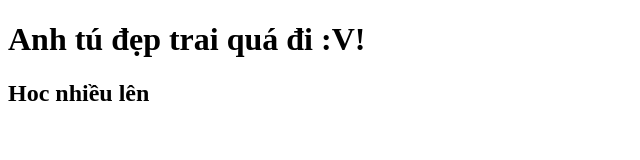
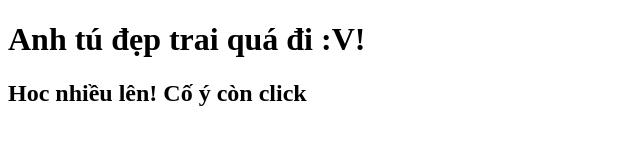
Before and after one commit to anhtu1202/github-demo, a plain HTML site: page index.html in a window 1280 px wide. Shown: the whole page, without its empty margins (0-640 px from the left). Drawn offline with Linux system fonts and the light colour scheme.

Commit message:
Update index.html

```diff
--- a/index.html
+++ b/index.html
@@ -8,6 +8,6 @@
 </head>
 <body>
     <h1>Anh tú đẹp trai quá đi :V!</h1>
-    <h2>Hoc nhiều lên </h2>
+    <h2>Hoc nhiều lên! Cố ý còn click</h2>
 </body>
 </html>
```
